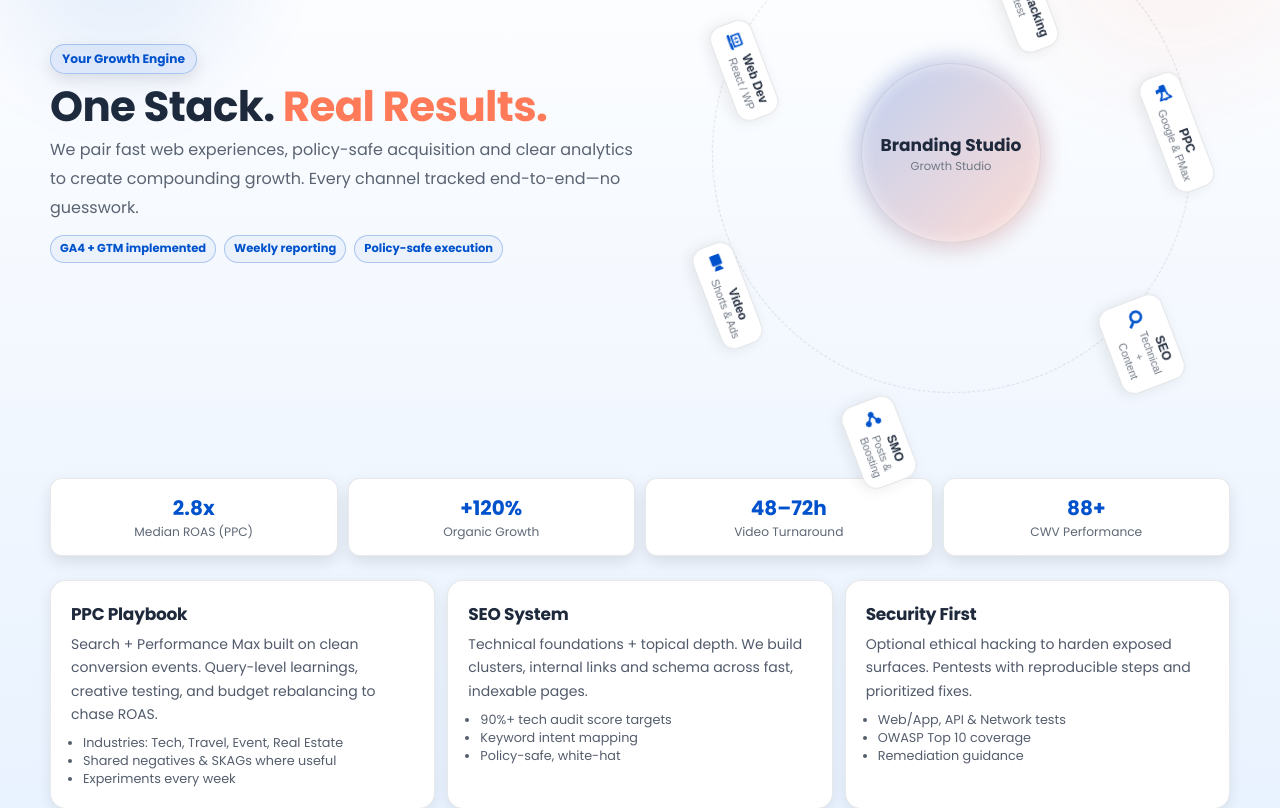
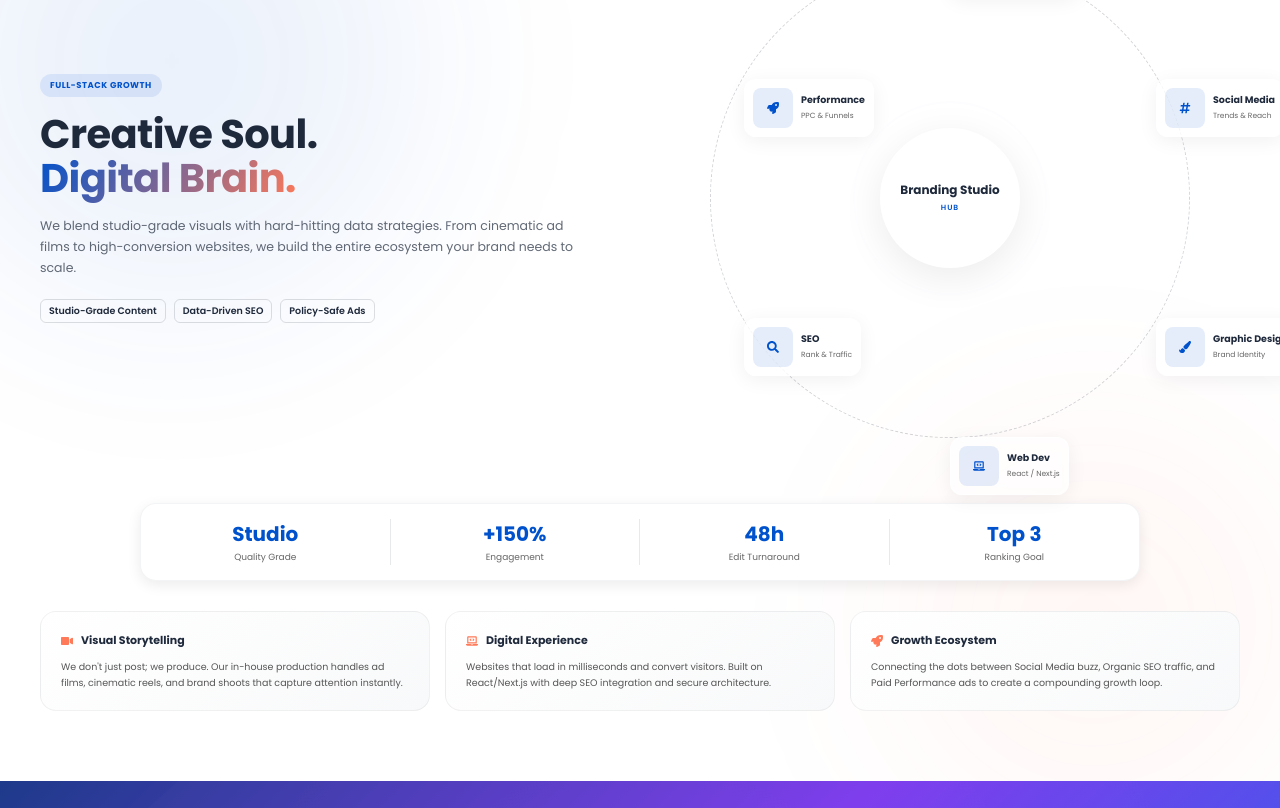
Before and after one commit to branding-studio/branding-studio, a React (Create React App) app: page / in a window 1280 px wide. Shown: the part 3040-3848 px from the top of the page. Built offline with nearby package versions, Linux system fonts and the light colour scheme; no server answers; the database is empty.

Commit message:
orbit get fix

```diff
--- a/src/components/ImpactOrbit/ImpactOrbit.css
+++ b/src/components/ImpactOrbit/ImpactOrbit.css
@@ -1,198 +1,317 @@
-/* ===== Shell ===== */
-.impact-orbit{
+/* ===== Container & Background ===== */
+.impact-orbit {
   position: relative;
+  padding: clamp(4rem, 8vw, 7rem) clamp(1.5rem, 4vw, 3rem);
+  background: var(--bg-light); /* Ensure you have this or use #ffffff */
   overflow: hidden;
-  padding: clamp(3.2rem, 5vw, 6rem) clamp(1.2rem, 3vw, 2rem) clamp(2.4rem, 4vw, 4rem);
-  background:
-    radial-gradient(1000px 280px at -10% -25%, color-mix(in oklab, var(--primary-color) 8%, transparent), transparent 60%),
-    radial-gradient(900px 260px at 110% -20%, color-mix(in oklab, var(--accent-color) 8%, transparent), transparent 60%),
-    linear-gradient(180deg, var(--text-light), color-mix(in oklab, var(--bg-muted) 65%, var(--text-light)));
+  isolation: isolate;
 }
 
-/* Soft blobs */
-.io-bg{ position:absolute; inset:auto; filter: blur(28px); opacity:.6; pointer-events:none; }
-.io-bg--a{ width:520px; height:520px; left:-140px; top:-160px;
-  background: radial-gradient(closest-side, color-mix(in oklab, var(--primary-color) 18%, transparent), transparent 70%);
-  border-radius:50%;
+/* Ambient Glows */
+.io-glow {
+  position: absolute;
+  border-radius: 50%;
+  filter: blur(80px);
+  z-index: -1;
+  opacity: 0.5;
 }
-.io-bg--b{ width:600px; height:600px; right:-200px; top:-220px;
-  background: radial-gradient(closest-side, color-mix(in oklab, var(--accent-color) 16%, transparent), transparent 70%);
-  border-radius:42%;
+.io-glow--1 {
+  top: -10%; left: -10%;
+  width: 600px; height: 600px;
+  background: radial-gradient(circle, color-mix(in srgb, var(--primary-color) 20%, transparent), transparent);
+}
+.io-glow--2 {
+  bottom: -10%; right: -5%;
+  width: 500px; height: 500px;
+  background: radial-gradient(circle, color-mix(in srgb, var(--accent-color) 15%, transparent), transparent);
 }
 
-/* Grid */
-.io-grid{
-  max-width: min(1180px, 96vw);
-  margin: 0 auto clamp(2rem, 4vw, 3.2rem);
+/* ===== Grid Layout ===== */
+.io-grid {
+  max-width: 1200px;
+  margin: 0 auto;
   display: grid;
-  grid-template-columns: 1.05fr 1fr;
-  gap: clamp(1.6rem, 3vw, 3.6rem);
+  grid-template-columns: 1fr 1fr;
   align-items: center;
+  gap: clamp(2rem, 5vw, 4rem);
 }
 
-/* Copy */
-.io-copy .io-pill{
-  display:inline-block; padding:.5rem 1.1rem; border-radius:999px;
-  font-weight:900; font-size: clamp(1.05rem, 1.1vw, 1.22rem);
-  background: color-mix(in oklab, var(--primary-color) 10%, var(--text-light));
+/* ===== Left Column: Typography ===== */
+.io-badge {
+  display: inline-block;
+  padding: 0.5rem 1rem;
+  font-size: 0.85rem;
+  font-weight: 700;
+  text-transform: uppercase;
+  letter-spacing: 0.5px;
+  border-radius: 100px;
+  background: color-mix(in srgb, var(--primary-color) 10%, transparent);
   color: var(--primary-color);
-  border:1px solid color-mix(in oklab, var(--primary-color) 25%, transparent);
-  box-shadow: var(--shadow-sm);
-}
-.io-title{
-  margin:.9rem 0 .6rem;
-  font-size: clamp(2.2rem, 4.2vw, 4.2rem);
-  font-weight: 900;
-  color: var(--text-dark);
-  line-height: 1.12;
-}
-.io-title span{ color: var(--accent-color); }
-.io-sub{
-  font-size: clamp(1.35rem, 1.6vw, 1.6rem);
-  color: color-mix(in oklab, var(--text-dark) 70%, var(--text-light));
-  line-height: 1.8;
-  max-width: 60ch;
-}
-.io-highlights{ display:flex; gap:.8rem; flex-wrap:wrap; margin-top:1.2rem; }
-.io-chip{
-  padding:.45rem .9rem; border-radius:999px; font-weight:800;
-  font-size: clamp(1.05rem, 1.2vw, 1.15rem);
-  background: color-mix(in oklab, var(--primary-color) 8%, var(--text-light));
-  color: var(--primary-color);
-  border: 1px solid color-mix(in oklab, var(--primary-color) 28%, transparent);
+  margin-bottom: 1.5rem;
 }
 
-/* Orbit */
-.io-orbit{
-  position: relative;
-  min-height: clamp(360px, 46vw, 480px);
-  display:grid; place-items:center;
+.io-title {
+  font-size: clamp(2.5rem, 4.5vw, 4rem);
+  line-height: 1.1;
+  font-weight: 800;
+  color: var(--text-dark);
+  margin-bottom: 1.5rem;
 }
-.io-core{
-  position: relative; z-index: 2;
-  width: clamp(140px, 16vw, 180px); height: clamp(140px, 16vw, 180px);
-  border-radius: 50%; background: var(--text-light);
-  display:flex; flex-direction:column; align-items:center; justify-content:center;
-  box-shadow: var(--shadow-lg);
-  border: 1px solid color-mix(in oklab, var(--text-dark) 10%, transparent);
-  text-align: center;
-}
-.io-core strong{ font-size: clamp(1.4rem, 1.6vw, 1.7rem); color: var(--text-dark); }
-.io-core small{ font-size: clamp(1rem, 1.2vw, 1.15rem); color: color-mix(in oklab, var(--text-dark) 60%, var(--text-light)); }
-.io-core-ring{
-  position:absolute; inset:-6px; border-radius:50%;
-  background: linear-gradient(135deg, color-mix(in oklab, var(--primary-color) 45%, transparent), color-mix(in oklab, var(--accent-color) 45%, transparent));
-  filter: blur(10px); opacity:.65; z-index:-1;
+.io-title span {
+  background: linear-gradient(120deg, var(--primary-color), var(--accent-color));
+  -webkit-background-clip: text;
+  -webkit-text-fill-color: transparent;
 }
 
-/* Ring (centered on all viewports) */
-.io-ring{
-  position:absolute; inset:0;
-  display:grid; place-items:center;
-  margin-left: 4rem;
+.io-sub {
+  font-size: clamp(1.1rem, 1.3vw, 1.25rem);
+  line-height: 1.7;
+  color: color-mix(in srgb, var(--text-dark) 70%, transparent);
+  margin-bottom: 2rem;
+  max-width: 540px;
 }
-.io-ring--outer{
-  width: clamp(320px, 44vw, 480px);
-  height: clamp(320px, 44vw, 480px);
-  border-radius:50%;
-  animation: spin 36s linear infinite;
-  border: 1.6px dashed color-mix(in oklab, var(--text-dark) 14%, transparent);
+
+.io-tags {
+  display: flex;
+  flex-wrap: wrap;
+  gap: 0.8rem;
 }
-@keyframes spin{ to{ transform: rotate(360deg); } }
+.io-tags span {
+  padding: 0.4rem 0.8rem;
+  font-size: 0.95rem;
+  font-weight: 600;
+  border: 1px solid color-mix(in srgb, var(--text-dark) 15%, transparent);
+  border-radius: 6px;
+  color: var(--text-dark);
+}
+
+/* ===== Right Column: The Orbit ===== */
+.io-visual {
+  position: relative;
+  height: clamp(400px, 50vw, 550px);
+  display: grid;
+  place-items: center;
+}
+
+/* Center Core */
+.io-core {
+  position: relative;
+  width: 140px;
+  height: 140px;
+  border-radius: 50%;
+  background: var(--text-light);
+  box-shadow: 0 10px 40px rgba(0,0,0,0.08);
+  display: flex;
+  align-items: center;
+  justify-content: center;
+  z-index: 5;
+}
+.io-core-content {
+  text-align: center;
+  z-index: 2;
+}
+.io-core strong {
+  display: block;
+  font-size: 1.2rem;
+  color: var(--text-dark);
+}
+.io-core small {
+  color: var(--primary-color);
+  font-weight: 600;
+  text-transform: uppercase;
+  font-size: 0.75rem;
+  letter-spacing: 1px;
+}
+.io-core-pulse {
+  position: absolute;
+  inset: -20px;
+  border-radius: 50%;
+  border: 2px solid color-mix(in srgb, var(--primary-color) 20%, transparent);
+  animation: pulse-ring 3s infinite;
+}
+
+/* Orbit Ring */
+.io-orbit-ring {
+  position: absolute;
+  width: clamp(340px, 45vw, 480px);
+  height: clamp(340px, 45vw, 480px);
+  border: 1px dashed color-mix(in srgb, var(--text-dark) 20%, transparent);
+  border-radius: 50%;
+  animation: spin 40s linear infinite;
+}
 
 /* Nodes */
-.io-node{
-  position:absolute;
-  background: var(--text-light);
-  border:1px solid color-mix(in oklab, var(--text-dark) 12%, transparent);
-  box-shadow: var(--shadow-md);
-  border-radius: 14px;
-  padding:.8rem 1rem;
-  display:flex; align-items:center; gap:.7rem;
-  transform: translate(-50%,-50%);
+.io-node {
+  position: absolute;
+  top: 50%; left: 50%; /* Center start point */
+  background: rgba(255, 255, 255, 0.8);
+  backdrop-filter: blur(8px);
+  padding: 0.8rem;
+  border-radius: 12px;
+  box-shadow: 0 4px 20px rgba(0,0,0,0.06);
+  border: 1px solid rgba(255,255,255,0.6);
+  display: flex;
+  align-items: center;
+  gap: 0.8rem;
+  width: max-content;
+  max-width: 180px;
   cursor: pointer;
-  max-width: clamp(140px, 22vw, 210px);
-}
-.io-node-ico{ font-size: clamp(1.4rem, 1.6vw, 1.6rem); color: var(--primary-color); }
-.io-node-text b{ display:block; font-size: clamp(1.08rem, 1.2vw, 1.22rem); color: var(--text-dark); line-height:1.1; }
-.io-node-text em{ display:block; font-size: clamp(.94rem, 1.1vw, 1.08rem); color: color-mix(in oklab, var(--text-dark) 60%, var(--text-light)); font-style: normal; }
-
-/* Six evenly spaced positions */
-.io-node--1{ top: 0%;   left: 50%; }
-.io-node--2{ top: 20%;  left: 92%; }
-.io-node--3{ top: 80%;  left: 92%; }
-.io-node--4{ top: 100%; left: 50%; }
-.io-node--5{ top: 80%;  left: 8%; }
-.io-node--6{ top: 20%;  left: 8%; }
-
-/* KPI strip */
-.io-kpis{
-  max-width: min(1180px, 96vw);
-  margin: clamp(3rem, 7vw, 8.5rem) auto clamp(1.2rem, 3vw, 2.4rem);
-  display:grid;
-  grid-template-columns: repeat(4, minmax(0,1fr));
-  gap: clamp(.6rem, 1.6vw, 1rem);
-}
-.io-kpi{
-  background: var(--text-light);
-  border:1px solid color-mix(in oklab, var(--text-dark) 10%, transparent);
-  border-radius: var(--radius-sm);
-  padding: clamp(1rem, 1.8vw, 1.4rem);
-  display:flex; flex-direction:column; align-items:center; justify-content:center;
-  box-shadow: var(--shadow-sm);
-}
-.io-kpi-value{ font-weight: 900; font-size: clamp(1.6rem, 2.2vw, 2rem); color: var(--primary-color); }
-.io-kpi-label{ font-size: clamp(1.06rem, 1.3vw, 1.22rem); color: color-mix(in oklab, var(--text-dark) 68%, var(--text-light)); }
-
-/* Cards row */
-.io-cards{
-  max-width: min(1180px, 96vw);
-  margin: 0 auto;
-  display:grid;
-  grid-template-columns: repeat(3, minmax(0,1fr));
-  gap: clamp(1rem, 2vw, 1.2rem);
-}
-.io-card{
-  background: var(--text-light);
-  border:1px solid color-mix(in oklab, var(--text-dark) 10%, transparent);
-  border-radius: var(--radius-md);
-  box-shadow: var(--shadow-md);
-  padding: clamp(1.4rem, 2.2vw, 2rem);
-  transition: transform .25s ease, box-shadow .25s ease, border-color .25s ease;
-}
-.io-card:hover{ transform: translateY(-4px); box-shadow: var(--shadow-lg); border-color: color-mix(in oklab, var(--primary-color) 30%, transparent); }
-.io-card h3{ font-size: clamp(1.4rem, 1.9vw, 1.7rem); margin:0 0 .6rem; color: var(--text-dark); }
-.io-card p{ font-size: clamp(1.2rem, 1.6vw, 1.4rem); color: color-mix(in oklab, var(--text-dark) 74%, var(--text-light)); line-height:1.65; margin-bottom:.8rem; }
-.io-card ul{ margin:0; padding-left:1.2rem; }
-.io-card li{ font-size: clamp(1.08rem, 1.45vw, 1.28rem); color: color-mix(in oklab, var(--text-dark) 72%, var(--text-light)); }
-
-/* ===== Responsive breakpoints ===== */
-@media (max-width: 1100px){
-  .io-grid{ grid-template-columns: 1fr; }
+  transition: transform 0.3s ease;
 }
 
-@media (max-width: 820px){
-  /* Bring nodes closer to center so labels don't clip off-screen */
-  .io-ring{margin-top: 4rem; margin-left: 1.5rem;}
-  .io-ring--outer{ width: clamp(300px, 68vw, 380px); height: clamp(300px, 68vw, 380px); }
-  .io-node{ max-width: clamp(140px, 40vw, 220px); }
-  .io-node--2{ left: 88%; }
-  .io-node--3{ left: 88%; }
-  .io-node--5{ left: 12%; }
-  .io-node--6{ left: 12%; }
-  .io-kpis{ grid-template-columns: repeat(2, minmax(0,1fr)); }
-  .io-cards{ grid-template-columns: 1fr; }
+/* Node Positioning - Hexagon Calculation */
+/* We translate from center (0,0) to edge.
+   Ring Radius = 50% width. Let's assume r approx 100% of container / 2.
+   Actually easier to use hard percentages relative to ring size.
+*/
+
+/* Reset transformation origin to allow rotation counter-action if needed,
+   but here we rotate the container and counter-rotate nodes if we want text upright.
+   For simplicity in CSS animation, we will just position them and let them spin with the ring.
+   To keep text upright, we need a counter-spin animation on the nodes.
+*/
+
+.io-node { animation: counter-spin 40s linear infinite; }
+
+.io-node--1 { transform: translate(-50%, -50%) rotate(0deg) translate(0, -100%) rotate(0deg); margin-top: -20px;}
+/* Actually, manual positioning is safer for layout stability */
+.io-node--1 { top: 0; left: 50%; transform: translate(-50%, -50%); }
+.io-node--2 { top: 25%; left: 93%; transform: translate(-50%, -50%); }
+.io-node--3 { top: 75%; left: 93%; transform: translate(-50%, -50%); }
+.io-node--4 { top: 100%; left: 50%; transform: translate(-50%, -50%); }
+.io-node--5 { top: 75%; left: 7%; transform: translate(-50%, -50%); }
+.io-node--6 { top: 25%; left: 7%; transform: translate(-50%, -50%); }
+
+
+.io-node-icon {
+  font-size: 1.2rem;
+  color: var(--primary-color);
+  background: color-mix(in srgb, var(--primary-color) 10%, transparent);
+  width: 40px; height: 40px;
+  border-radius: 8px;
+  display: grid;
+  place-items: center;
+}
+.io-node-detail b {
+  display: block;
+  font-size: 0.95rem;
+  color: var(--text-dark);
+}
+.io-node-detail span {
+  font-size: 0.75rem;
+  color: #666;
 }
 
-@media (max-width: 560px){
-  .io-ring--outer{ width: clamp(260px, 78vw, 340px); height: clamp(260px, 78vw, 340px); }
-  .io-node{ padding:.6rem .8rem; }
-  .io-node-text b{ font-size: 1.05rem; }
-  .io-node-text em{ font-size: .95rem; }
+/* ===== KPI Strip ===== */
+.io-kpi-bar {
+  max-width: 1000px;
+  margin: 3rem auto;
+  background: var(--text-light);
+  border-radius: 16px;
+  box-shadow: var(--shadow-md);
+  display: grid;
+  grid-template-columns: repeat(4, 1fr);
+  padding: 1.5rem 0;
+  border: 1px solid color-mix(in srgb, var(--text-dark) 5%, transparent);
+}
+.io-kpi-item {
+  text-align: center;
+  border-right: 1px solid color-mix(in srgb, var(--text-dark) 10%, transparent);
+}
+.io-kpi-item:last-child { border-right: none; }
+.io-kpi-val {
+  display: block;
+  font-size: clamp(1.5rem, 2vw, 2rem);
+  font-weight: 800;
+  color: var(--primary-color);
+}
+.io-kpi-lbl {
+  font-size: 0.9rem;
+  color: #666;
+  font-weight: 500;
 }
 
-/* Motion accessibility */
-@media (prefers-reduced-motion: reduce){
-  .io-ring--outer{ animation: none !important; }
-  .io-card, .io-node{ transition: none !important; }
+/* ===== Bottom Deck (Cards) ===== */
+.io-deck {
+  max-width: 1200px;
+  margin: 3rem auto 0;
+  display: grid;
+  grid-template-columns: repeat(3, 1fr);
+  gap: 1.5rem;
 }
+.io-card {
+  background: linear-gradient(145deg, #ffffff, #f8f9fa);
+  padding: 2rem;
+  border-radius: 16px;
+  border: 1px solid rgba(0,0,0,0.05);
+  transition: transform 0.3s ease, box-shadow 0.3s ease;
+}
+.io-card:hover {
+  transform: translateY(-5px);
+  box-shadow: var(--shadow-lg);
+  border-color: color-mix(in srgb, var(--primary-color) 20%, transparent);
+}
+.io-card-head {
+  display: flex;
+  align-items: center;
+  gap: 0.8rem;
+  font-size: 1.1rem;
+  font-weight: 700;
+  color: var(--text-dark);
+  margin-bottom: 1rem;
+}
+.io-card-head svg { color: var(--accent-color); font-size: 1.2rem; }
+.io-card p {
+  font-size: 0.95rem;
+  line-height: 1.6;
+  color: #555;
+  margin: 0;
+}
+
+/* ===== Keyframes ===== */
+@keyframes spin {
+  from { transform: rotate(0deg); }
+  to { transform: rotate(360deg); }
+}
+@keyframes counter-spin {
+  from { transform: rotate(0deg); }
+  to { transform: rotate(-360deg); }
+}
+@keyframes pulse-ring {
+  0% { transform: scale(0.9); opacity: 0.5; }
+  50% { transform: scale(1.1); opacity: 0; }
+  100% { transform: scale(0.9); opacity: 0; }
+}
+
+/* ===== Responsive ===== */
+@media (max-width: 1024px) {
+  .io-grid { grid-template-columns: 1fr; text-align: center; }
+  .io-sub { margin: 0 auto 2rem; }
+  .io-tags { justify-content: center; }
+  .io-visual { height: 450px; margin-top: 2rem; }
+}
+
+@media (max-width: 768px) {
+  .io-kpi-bar { grid-template-columns: 1fr 1fr; gap: 1rem; }
+  .io-kpi-item { border-right: none; padding: 1rem 0; border-bottom: 1px solid #eee; }
+  .io-deck { grid-template-columns: 1fr; }
+
+  /* Mobile Orbit: Stop spinning, arrange purely visual */
+  .io-orbit-ring {
+    animation: none;
+    width: 300px; height: 300px;
+  }
+  .io-node {
+    animation: none;
+    width: auto;
+    padding: 0.6rem;
+  }
+  .io-node-detail { display: none; } /* Hide text on very small screens if crowded, or just show icon */
+  .io-node-icon { width: 36px; height: 36px; font-size: 1rem; }
+
+  /* Manual adjustment for mobile fit */
+  .io-node--1 { top: -5%; }
+  .io-node--4 { top: 105%; }
+  .io-node--2 { left: 100%; }
+  .io-node--6 { left: 0%; }
+}
--- a/src/components/ImpactOrbit/ImpactOrbit.jsx
+++ b/src/components/ImpactOrbit/ImpactOrbit.jsx
@@ -1,48 +1,52 @@
 import React from "react";
 import { motion } from "framer-motion";
 import {
-  FaBullhorn,   // PPC
-  FaSearch,     // SEO
-  FaShareAlt,   // SMO
-  FaVideo,      // Video
-  FaLaptopCode, // Web Dev
+  FaVideo,          // Film Making
+  FaHashtag,        // Social Media
+  FaPaintBrush,     // Graphic Design
+  FaLaptopCode,     // Web Dev
+  FaSearch,         // SEO
+  FaRocket,         // Performance Ads (added to balance the circle)
 } from "react-icons/fa";
-import { MdSecurity } from "react-icons/md";
 import "./ImpactOrbit.css";
 import { useLocalContext } from "../../context/LocalContext";
 
 const services = [
-  { icon: <FaBullhorn />, label: "PPC", hint: "Google & PMax" },
-  { icon: <FaSearch />, label: "SEO", hint: "Technical + Content" },
-  { icon: <FaShareAlt />, label: "SMO", hint: "Posts & Boosting" },
-  { icon: <FaVideo />, label: "Video", hint: "Shorts & Ads" },
-  { icon: <FaLaptopCode />, label: "Web Dev", hint: "React / WP" },
-  { icon: <MdSecurity />, label: "Ethical Hacking", hint: "Pentest" },
+  { icon: <FaVideo />, label: "Film Making", hint: "Ads & Cinematic" },
+  { icon: <FaHashtag />, label: "Social Media", hint: "Trends & Reach" },
+  { icon: <FaPaintBrush />, label: "Graphic Design", hint: "Brand Identity" },
+  { icon: <FaLaptopCode />, label: "Web Dev", hint: "React / Next.js" },
+  { icon: <FaSearch />, label: "SEO", hint: "Rank & Traffic" },
+  { icon: <FaRocket />, label: "Performance", hint: "PPC & Funnels" },
 ];
 
 const kpis = [
-  { value: "2.8x", label: "Median ROAS (PPC)" },
-  { value: "+120%", label: "Organic Growth" },
-  { value: "48–72h", label: "Video Turnaround" },
-  { value: "88+", label: "CWV Performance" },
+  { value: "Studio", label: "Quality Grade" },
+  { value: "+150%", label: "Engagement" },
+  { value: "48h", label: "Edit Turnaround" },
+  { value: "Top 3", label: "Ranking Goal" },
 ];
 
-const fade = (i=0, d=0.55) => ({
-  hidden: { opacity: 0, y: 24 },
-  visible: { opacity: 1, y: 0, transition: { duration: d, delay: i * 0.08, ease: [0.25,0.8,0.25,1] } }
+const fade = (i = 0, d = 0.5) => ({
+  hidden: { opacity: 0, y: 20 },
+  visible: {
+    opacity: 1,
+    y: 0,
+    transition: { duration: d, delay: i * 0.1, ease: "easeOut" }
+  }
 });
 
 export default function ImpactOrbit() {
-
-    const {webinfo} = useLocalContext();
+  const { webinfo } = useLocalContext();
 
   return (
     <section className="impact-orbit" aria-label="Impact Orbit – capabilities & KPIs">
-      {/* Soft background field */}
-      <div className="io-bg io-bg--a" aria-hidden="true" />
-      <div className="io-bg io-bg--b" aria-hidden="true" />
+      {/* Dynamic Backgrounds */}
+      <div className="io-glow io-glow--1" />
+      <div className="io-glow io-glow--2" />
+
       <div className="io-grid">
-        {/* LEFT: Headline & Pitch */}
+        {/* LEFT: Pitch */}
         <motion.div
           className="io-copy"
           initial="hidden"
@@ -50,106 +54,91 @@ export default function ImpactOrbit() {
           viewport={{ once: true, amount: 0.25 }}
           variants={fade(0)}
         >
-          <span className="io-pill">Your Growth Engine</span>
+          <span className="io-badge">Full-Stack Growth</span>
           <h2 className="io-title">
-            One Stack. <span>Real Results.</span>
+            Creative Soul.<br />
+            <span>Digital Brain.</span>
           </h2>
           <p className="io-sub">
-            We pair fast web experiences, policy-safe acquisition and clear analytics to
-            create compounding growth. Every channel tracked end-to-end—no guesswork.
+            We blend studio-grade visuals with hard-hitting data strategies.
+            From cinematic ad films to high-conversion websites, we build the entire ecosystem your brand needs to scale.
           </p>
 
-          <div className="io-highlights">
-            <div className="io-chip">GA4 + GTM implemented</div>
-            <div className="io-chip">Weekly reporting</div>
-            <div className="io-chip">Policy-safe execution</div>
+          <div className="io-tags">
+            <span>Studio-Grade Content</span>
+            <span>Data-Driven SEO</span>
+            <span>Policy-Safe Ads</span>
           </div>
         </motion.div>
 
-        {/* RIGHT: Orbital services */}
+        {/* RIGHT: The Orbit */}
         <motion.div
-          className="io-orbit"
+          className="io-visual"
           initial="hidden"
           whileInView="visible"
-          viewport={{ once: true, amount: 0.25 }}
-          variants={fade(0)}
+          viewport={{ once: true }}
+          variants={fade(0.2)}
         >
+          {/* Center Core */}
           <div className="io-core">
-            <div className="io-core-ring" />
-            <strong>{webinfo.name}</strong>
-            <small>Growth Studio</small>
+            <div className="io-core-pulse" />
+            <div className="io-core-content">
+              <strong>{webinfo.name}</strong>
+              <small>Hub</small>
+            </div>
           </div>
 
-          {/* Outer Orbit */}
-          <div className="io-ring io-ring--outer">
+          {/* Spinning Orbit Ring */}
+          <div className="io-orbit-ring">
             {services.map((s, i) => (
-              <motion.button
+              <motion.div
                 key={s.label}
-                className={`io-node io-node--${i+1}`}
-                title={s.label}
-                variants={fade(i+1, 0.45)}
-                whileHover={{ scale: 1.06 }}
-                whileFocus={{ scale: 1.06 }}
+                className={`io-node io-node--${i + 1}`}
+                whileHover={{ scale: 1.1, zIndex: 10 }}
               >
-                <span className="io-node-ico">{s.icon}</span>
-                <span className="io-node-text">
+                <div className="io-node-icon">{s.icon}</div>
+                <div className="io-node-detail">
                   <b>{s.label}</b>
-                  <em>{s.hint}</em>
-                </span>
-              </motion.button>
+                  <span>{s.hint}</span>
+                </div>
+              </motion.div>
             ))}
           </div>
         </motion.div>
       </div>
 
       {/* KPI STRIP */}
-      <div className="io-kpis">
+      <motion.div
+        className="io-kpi-bar"
+        initial="hidden"
+        whileInView="visible"
+        viewport={{ once: true }}
+        variants={fade(0.4)}
+      >
         {kpis.map((k, i) => (
-          <motion.div
-            key={k.label}
-            className="io-kpi"
-            initial="hidden"
-            whileInView="visible"
-            viewport={{ once: true, amount: 0.25 }}
-            variants={fade(i)}
-          >
-            <span className="io-kpi-value">{k.value}</span>
-            <span className="io-kpi-label">{k.label}</span>
-          </motion.div>
+          <div key={i} className="io-kpi-item">
+            <span className="io-kpi-val">{k.value}</span>
+            <span className="io-kpi-lbl">{k.label}</span>
+          </div>
         ))}
-      </div>
+      </motion.div>
 
-      {/* INFO CARDS */}
-      <div className="io-cards">
-        <motion.article className="io-card" variants={fade(0)} initial="hidden" whileInView="visible" viewport={{ once: true }}>
-          <h3>PPC Playbook</h3>
-          <p>Search + Performance Max built on clean conversion events. Query-level learnings, creative testing, and budget rebalancing to chase ROAS.</p>
-          <ul>
-            <li>Industries: Tech, Travel, Event, Real Estate</li>
-            <li>Shared negatives & SKAGs where useful</li>
-            <li>Experiments every week</li>
-          </ul>
-        </motion.article>
+      {/* STRATEGY CARDS */}
+      <div className="io-deck">
+        <motion.div className="io-card" variants={fade(0.1)} initial="hidden" whileInView="visible" viewport={{ once: true }}>
+          <div className="io-card-head"><FaVideo /> Visual Storytelling</div>
+          <p>We don't just post; we produce. Our in-house production handles ad films, cinematic reels, and brand shoots that capture attention instantly.</p>
+        </motion.div>
 
-        <motion.article className="io-card" variants={fade(1)} initial="hidden" whileInView="visible" viewport={{ once: true }}>
-          <h3>SEO System</h3>
-          <p>Technical foundations + topical depth. We build clusters, internal links and schema across fast, indexable pages.</p>
-          <ul>
-            <li>90%+ tech audit score targets</li>
-            <li>Keyword intent mapping</li>
-            <li>Policy-safe, white-hat</li>
-          </ul>
-        </motion.article>
+        <motion.div className="io-card" variants={fade(0.2)} initial="hidden" whileInView="visible" viewport={{ once: true }}>
+          <div className="io-card-head"><FaLaptopCode /> Digital Experience</div>
+          <p>Websites that load in milliseconds and convert visitors. Built on React/Next.js with deep SEO integration and secure architecture.</p>
+        </motion.div>
 
-        <motion.article className="io-card" variants={fade(2)} initial="hidden" whileInView="visible" viewport={{ once: true }}>
-          <h3>Security First</h3>
-          <p>Optional ethical hacking to harden exposed surfaces. Pentests with reproducible steps and prioritized fixes.</p>
-          <ul>
-            <li>Web/App, API & Network tests</li>
-            <li>OWASP Top 10 coverage</li>
-            <li>Remediation guidance</li>
-          </ul>
-        </motion.article>
+        <motion.div className="io-card" variants={fade(0.3)} initial="hidden" whileInView="visible" viewport={{ once: true }}>
+          <div className="io-card-head"><FaRocket /> Growth Ecosystem</div>
+          <p>Connecting the dots between Social Media buzz, Organic SEO traffic, and Paid Performance ads to create a compounding growth loop.</p>
+        </motion.div>
       </div>
     </section>
   );
```
